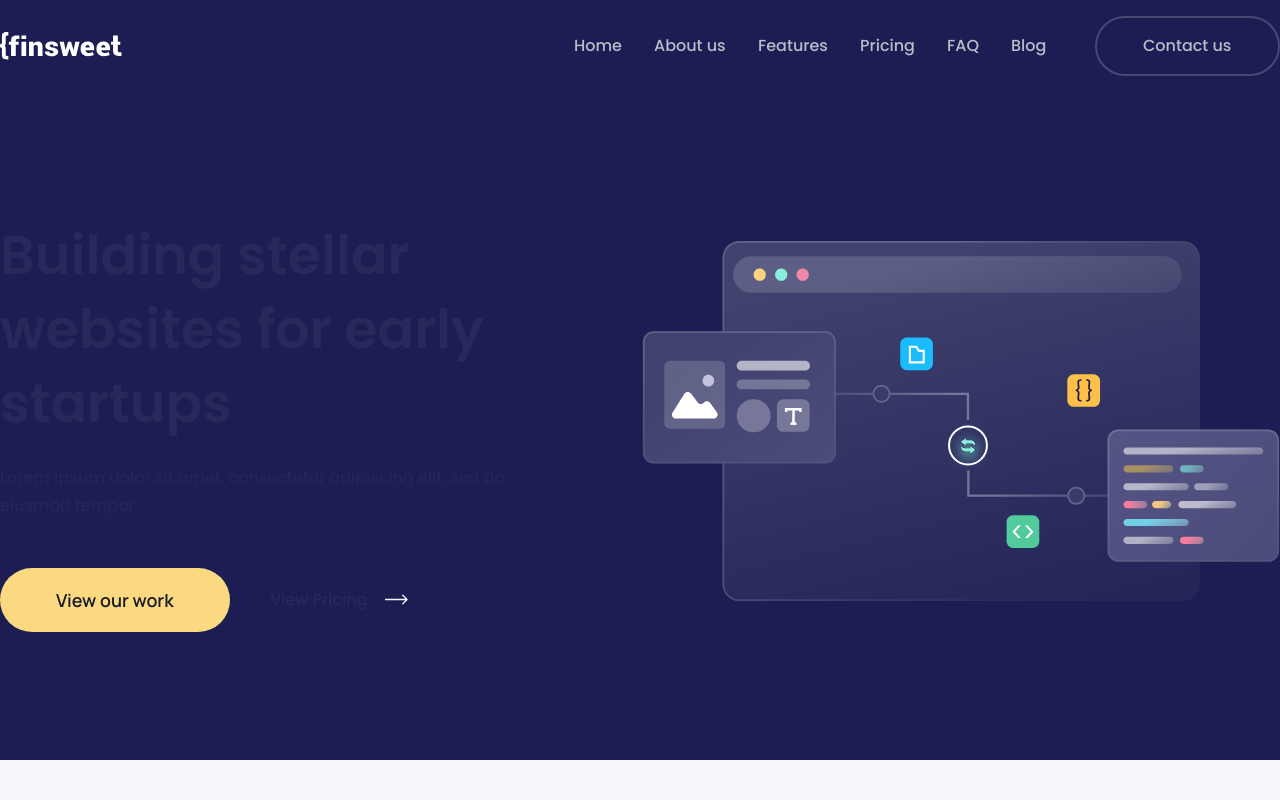
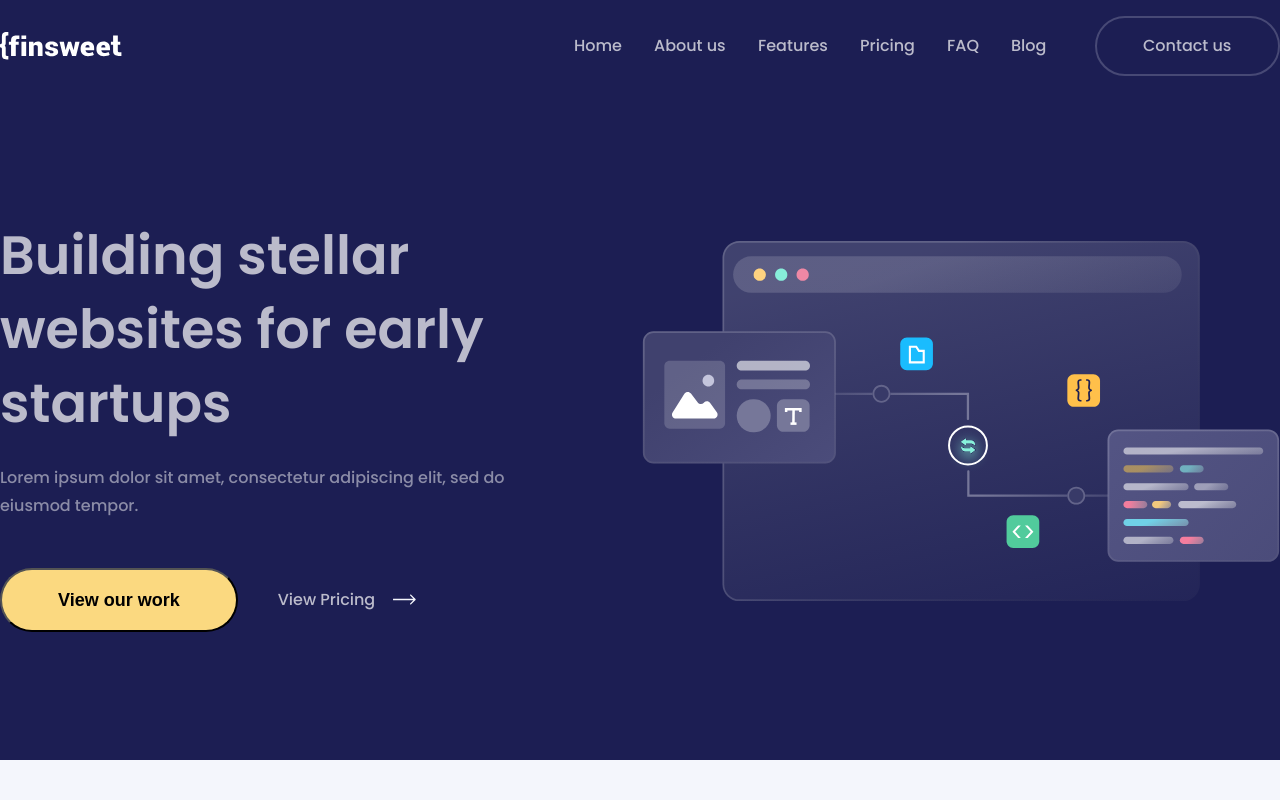
Before and after one commit to kwonyoungbok/test-pigma, a React (Create React App) app: page /home in a window 1280 px wide. Shown: the top 800 px of the page. Built offline with nearby package versions, Linux system fonts and the light colour scheme.

Commit message:
<:feat> 쓸모없는 이상한 컴포넌트들이 존재하는 현상,

```diff
--- a/src/figma/components/Home/index.jsx
+++ b/src/figma/components/Home/index.jsx
@@ -109,24 +109,24 @@ function Home(props) {
     <div className="container-center-horizontal">
       <div className="home screen">
         <OverlapGroup7>
-          <Hero>
-            <HeroText>
-              <HeadlineBody>
-                <BuildingStellarWeb>{buildingStellarWeb1}</BuildingStellarWeb>
-                <NullamVitaePurusA>{nullamVitaePurusA}</NullamVitaePurusA>
-              </HeadlineBody>
-              <ButtonContainer>
-                <Button>
-                  <ViewOurWork>{viewOurWork1}</ViewOurWork>
-                </Button>
-                <TextButton>
-                  <ViewPricing>{viewPricing1}</ViewPricing>
-                  <Arrow1 src="/img/arrow-1-9@2x.svg" />
-                </TextButton>
-              </ButtonContainer>
-            </HeroText>
-            <Illustration src="/img/illustration@1x.svg" />
-          </Hero>
+          {/*<Hero>*/}
+          {/*  <HeroText>*/}
+          {/*    <HeadlineBody>*/}
+          {/*      <BuildingStellarWeb>{buildingStellarWeb1}</BuildingStellarWeb>*/}
+          {/*      <NullamVitaePurusA>{nullamVitaePurusA}</NullamVitaePurusA>*/}
+          {/*    </HeadlineBody>*/}
+          {/*    <ButtonContainer>*/}
+          {/*      <Button>*/}
+          {/*        <ViewOurWork>{viewOurWork1}</ViewOurWork>*/}
+          {/*      </Button>*/}
+          {/*      <TextButton>*/}
+          {/*        <ViewPricing>{viewPricing1}</ViewPricing>*/}
+          {/*        <Arrow1 src="/img/arrow-1-9@2x.svg" />*/}
+          {/*      </TextButton>*/}
+          {/*    </ButtonContainer>*/}
+          {/*  </HeroText>*/}
+          {/*  <Illustration src="/img/illustration@1x.svg" />*/}
+          {/*</Hero>*/}
           <HomeHero>
             <HeroText1>
               <HeadlineBody1>
@@ -147,6 +147,8 @@ function Home(props) {
           </HomeHero>
           <Navbar className={navbarProps.className} />
         </OverlapGroup7>
+
+
         <ThisIsHowItWork>
           <Heading>
             <HowWeWork>{howWeWork}</HowWeWork>
@@ -167,6 +169,8 @@ function Home(props) {
             </CardContainer1>
           </Cards>
         </ThisIsHowItWork>
+
+
         <OurWork>
           <Header>
             <ViewOurProjects>{viewOurProjects}</ViewOurProjects>
@@ -365,7 +369,7 @@ function Home(props) {
 }
 
 const OverlapGroup7 = styled.div`
-  ${ManropeSemiBoldMirage18px}
+  ${ManropeSemiBoldMirage18px};
   width: 1600px;
   height: 760px;
   position: relative;
@@ -401,7 +405,7 @@ const HeadlineBody = styled.div`
 `;
 
 const BuildingStellarWeb = styled.div`
-  ${Heading1}
+  ${Heading1};
   width: 582px;
   min-height: 196px;
   font-weight: 600;
@@ -410,7 +414,7 @@ const BuildingStellarWeb = styled.div`
 `;
 
 const NullamVitaePurusA = styled.p`
-  ${Label2}
+  ${Label2};
   width: 562px;
   min-height: 49px;
   margin-top: 21px;
@@ -427,7 +431,7 @@ const ButtonContainer = styled.div`
   min-width: 410px;
 `;
 
-const Button = styled.div`
+const Button = styled.button`
   height: 57px;
   display: flex;
   padding: 0 56px;
@@ -435,6 +439,7 @@ const Button = styled.div`
   min-width: 230px;
   background-color: var(--goldenrod);
   border-radius: 41px;
+  cursor: pointer;
 `;
 
 const ViewOurWork = styled.div`
@@ -455,14 +460,16 @@ const TextButton = styled.div`
   min-width: 140px;
 `;
 
-const ViewPricing = styled.div`
-  ${Label2}
+const ViewPricing = styled.button`
+  ${Label2};
   width: 98px;
   min-height: 25px;
   font-weight: 500;
-  color: var(--white);
-  line-height: 28px;
-  white-space: nowrap;
+  color: var(--french-gray);
+
+  line-height: 28px;
+  white-space: nowrap;
+  cursor: pointer;
 `;
 
 const Arrow1 = styled.img`
@@ -508,22 +515,22 @@ const HeadlineBody1 = styled.div`
 `;
 
 const BuildingStellarWeb1 = styled.div`
-  ${Heading1}
+  ${Heading1};
   width: 582px;
   min-height: 222px;
   font-weight: 600;
-  color: var(--white);
+  color: var(--french-gray);
   line-height: 74px;
 `;
 
 const LoremIpsumDolorSi = styled.p`
-  ${Label2}
+  ${Label2};
   width: 562px;
   min-height: 56px;
   margin-top: 24px;
   opacity: 0.7;
   font-weight: 500;
-  color: var(--white);
+  color: var(--french-gray);
   line-height: 28px;
 `;
 
@@ -534,7 +541,9 @@ const ButtonContainer1 = styled.div`
   min-width: 410px;
 `;
 
-const Button1 = styled.div`
+const Button1 = styled.button`
+  font-size: 18px;
+  font-weight: 600;
   height: 64px;
   display: flex;
   padding: 0 56px;
@@ -542,6 +551,13 @@ const Button1 = styled.div`
   min-width: 230px;
   background-color: var(--goldenrod);
   border-radius: 41px;
+
+  cursor: pointer;
+  &:active{
+    box-shadow: 1px 1px 0 rgb(0,0,0,0.5);
+    position: relative;
+    top:2px;
+  }
 `;
 
 const ViewOurWork1 = styled.div`
@@ -561,11 +577,11 @@ const TextButton1 = styled.div`
 `;
 
 const ViewPricing1 = styled.div`
-  ${Label2}
+  ${Label2};
   min-height: 28px;
   min-width: 98px;
   font-weight: 500;
-  color: var(--white);
+  color: var(--french-gray);
   line-height: 28px;
   white-space: nowrap;
 `;
@@ -1473,7 +1489,7 @@ const SendInquiry = styled.div`
 `;
 
 const LoremIpsumDolorSi4 = styled.p`
-  ${Label2}
+  ${Label2};
   width: 432px;
   min-height: 56px;
   margin-top: 16px;
```
